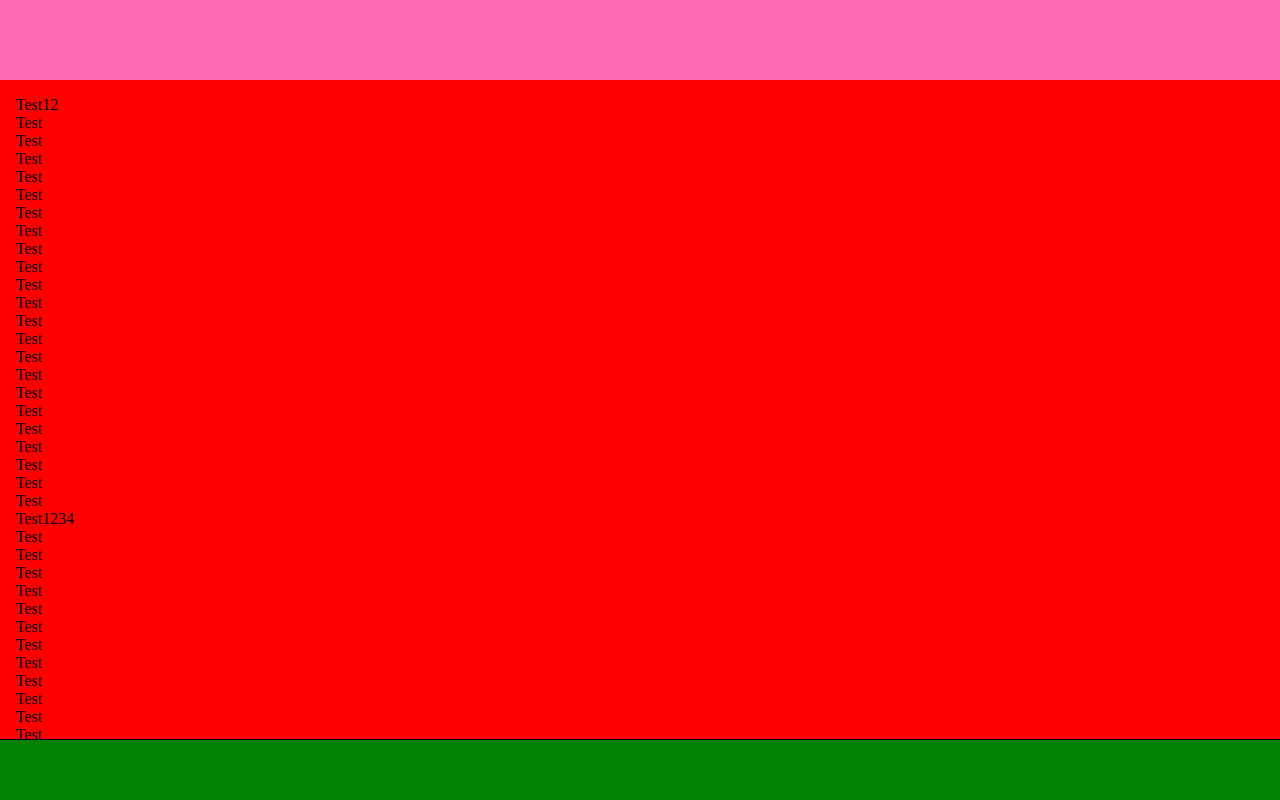
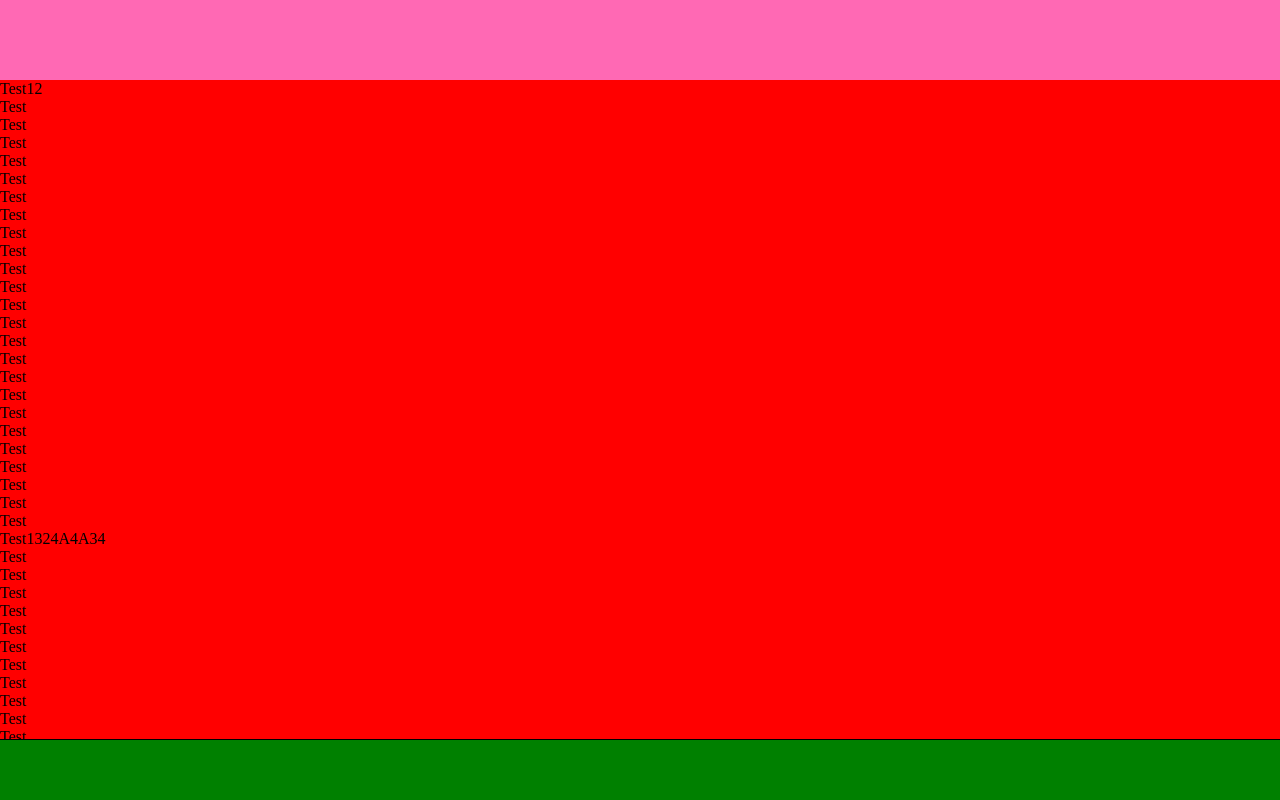
Before and after one commit to flavianh/minimal-web-mobile-layout, a plain HTML site: page index.html in a window 1280 px wide. Drawn offline with Linux system fonts and the light colour scheme.

Commit message:
Identify key points

```diff
--- a/index.html
+++ b/index.html
@@ -23,23 +23,36 @@
         section {
             /** Essential to have flexboxes */
             display: flex;
+            /** Important to deactivate unwanted scrolls on mobile */
             overflow-y: hidden;
             overflow-x: hidden;
         }
 
         .main {
-            display: flex;
             flex-direction: column;
-            flex: 2 1 auto;
+            height: 100%;
+            width: 100%;
         }
 
         .header {
             background-color: hotpink;
             height: 80px;
+            position: fixed;
+            top: 0;
+            right: 0;
             left: 0;
-            position: fixed;
-            right: 0;
-            top: 0;
+        }
+
+        .content-wrapper {
+            padding-top: 80px;
+            flex: 1;
+            height: 100%;
+            max-height: 100%;
+            flex-direction: column;
+            /** Where the magic happens for content/footer separation */
+            /** flex-grow = 1 | flex-shrink = 1 | flex-basis = auto*/
+            /** It allow the content to grow, shrink but have a basis height auto */
+            flex: 1 1 auto;
         }
 
         .content {
@@ -47,19 +60,19 @@
             min-height: 0;
             min-width: 0;
 
+            /** flex-grow = 0 | flex-shrink = 1 | flex-basis = auto*/
+            /** Means that the content should shrink when needed but not grow */
             flex: 0 1 auto;
             flex-direction: column;
-            overflow-x: hidden;
             overflow-y: auto;
-            padding: 16px 16px 0;
-            width: 100%;
         }
-
 
         .footer {
             border-top: 1px solid black;
             background-color: green;
             height: 60px;
+            /** flex-grow = 0 | flex-shrink = 0 | flex-basis = auto*/
+            /** It should not grow or shrink */
             flex: 0 0 auto;
         }
 
@@ -67,24 +80,6 @@
             padding: 0;
             margin: 0;
         }
-
-        .main {
-            flex-direction: column;
-            flex-grow: 1;
-            height: 100%;
-            width: 100%;
-        }
-
-        .content-under-header {
-            padding-top: 80px;
-            flex: 1;
-            height: 100%;
-            max-height: 100%;
-            flex-direction: column;
-            flex: 2 1 auto;
-        }
-
-        .content-wrapper {}
     </style>
 </head>
 
@@ -93,91 +88,10 @@
         <div>
             <div class="header"></div>
         </div>
-        <div class="content-under-header">
+        <div class="content-wrapper">
             <div class="content">
                 <p>Test12</p>
-                <p>Test</p>
-                <p>Test</p>
-                <p>Test</p>
-                <p>Test</p>
-                <p>Test</p>
-                <p>Test</p>
-                <p>Test</p>
-                <p>Test</p>
-                <p>Test</p>
-                <p>Test</p>
-                <p>Test</p>
-                <p>Test</p>
-                <p>Test</p>
-                <p>Test</p>
-                <p>Test</p>
-                <p>Test</p>
-                <p>Test</p>
-                <p>Test</p>
-                <p>Test</p>
-                <p>Test</p>
-                <p>Test</p>
-                <p>Test</p>
-                <p>Test1234</p>
-                <p>Test</p>
-                <p>Test</p>
-                <p>Test</p>
-                <p>Test</p>
-                <p>Test</p>
-                <p>Test</p>
-                <p>Test</p>
-                <p>Test</p>
-                <p>Test</p>
-                <p>Test</p>
-                <p>Test</p>
-                <p>Test</p>
-                <p>Test</p>
-                <p>Test</p>
-                <p>Test</p>
-                <p>Test</p>
-                <p>Test</p>
-                <p>Test</p>
-                <p>Test</p>
-                <p>Test</p>
-                <p>Test</p>
-                <p>Test</p>
-                <p>Test</p>
-                <p>Test</p>
-                <p>Test</p>
-                <p>Test</p>
-                <p>Test</p>
-                <p>TestZ2324</p>
-                <p>Test</p>
-                <p>Test</p>
-                <p>Test</p>
-                <p>Test</p>
-                <p>Test</p>
-                <p>Test</p>
-                <p>Test</p>
-                <p>Test</p>
-                <p>Test</p>
-                <p>Test</p>
-                <p>Test</p>
-                <p>Test</p>
-                <p>Test</p>
-                <p>Test</p>
-                <p>Test</p>
-                <p>Test</p>
-                <p>Test</p>
-                <p>Test</p>
-                <p>Test</p>
-                <p>Test</p>
-                <p>Test</p>
-                <p>Test</p>
-                <p>Test</p>
-                <p>Test</p>
-                <p>Test</p>
-                <p>Test</p>
-                <p>Test</p>
-                <p>Test</p>
-                <p>Test</p>
-                <p>Test</p>
-                <p>Test</p>
+
                 <p>Test</p>
                 <p>Test</p>
                 <p>Test</p>
```
